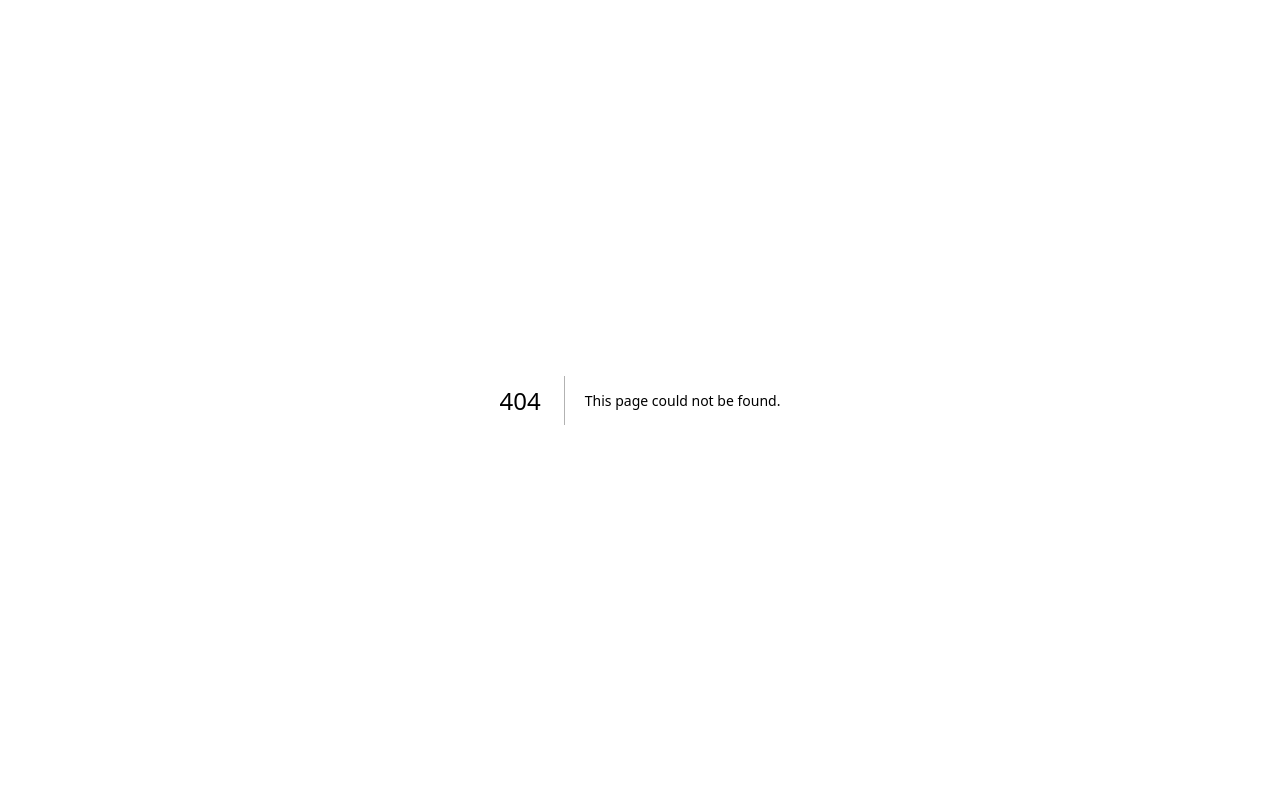
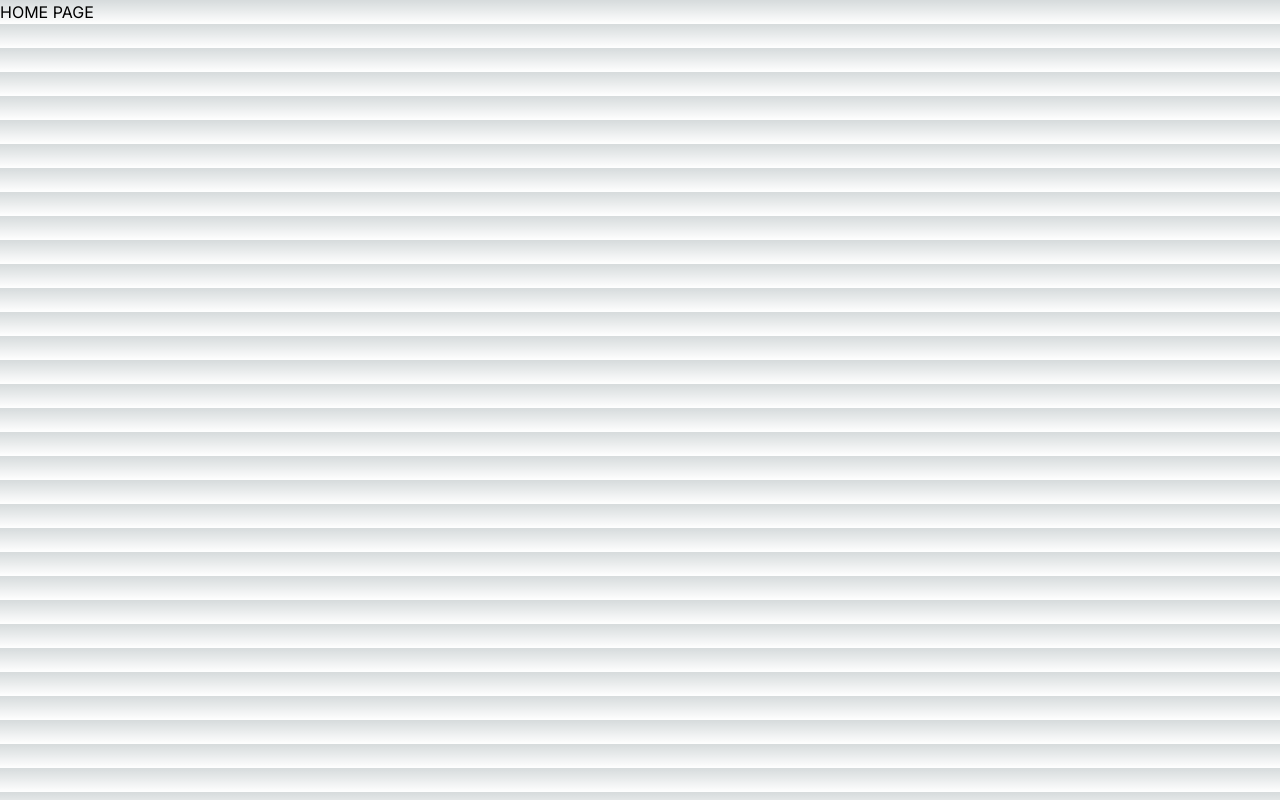
Before and after one commit to oschwill/finco_project, a Next.js app: page /home in a window 1280 px wide. Before the commit this address had no page. Built offline with nearby package versions, Linux system fonts and the light colour scheme.

Commit message:
home folder

```diff
--- /dev/null
+++ b/src/app/home/page.tsx
@@ -0,0 +1,5 @@
+const page = () => {
+    return ( <h1>HOME PAGE</h1> );
+}
+
+export default page;
```
